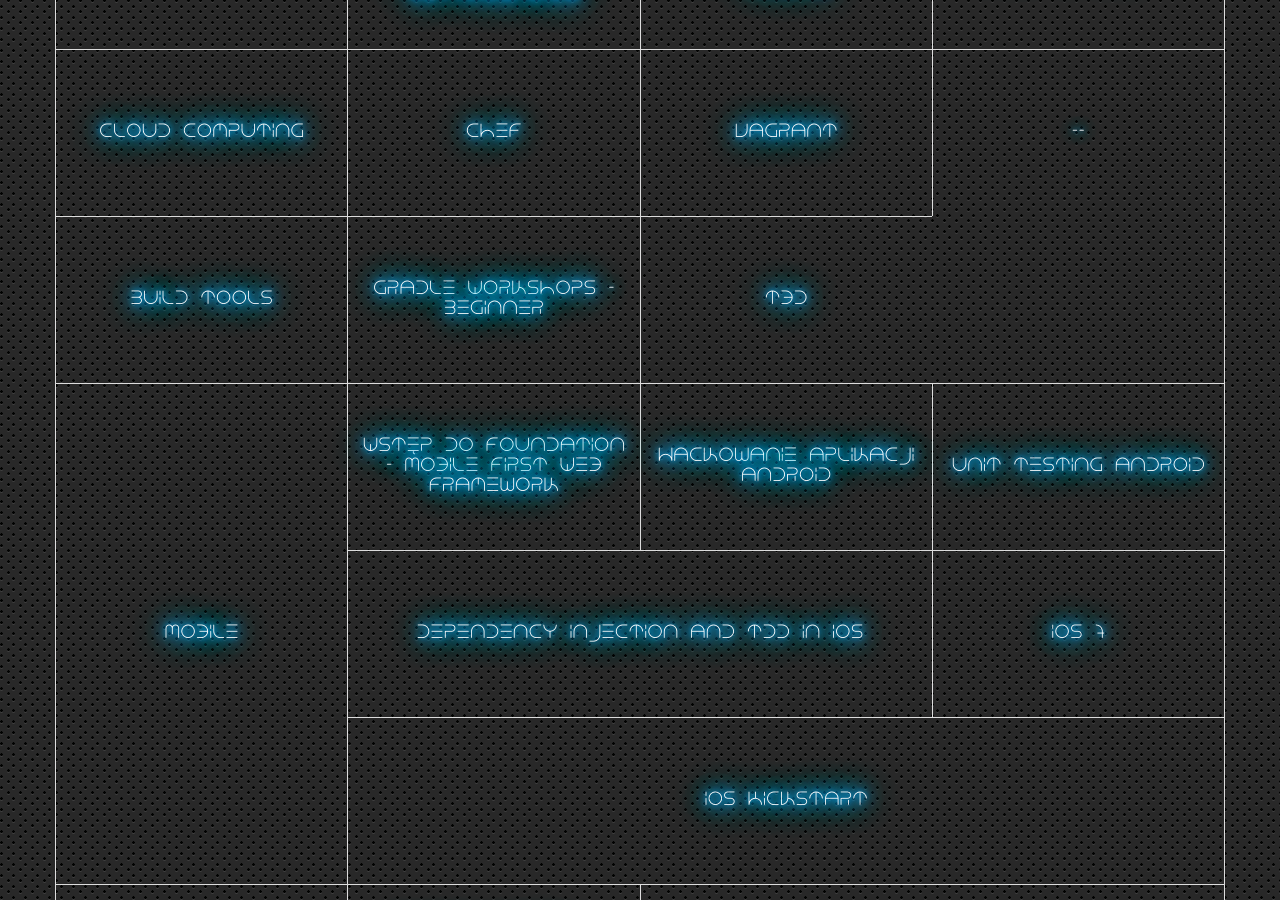
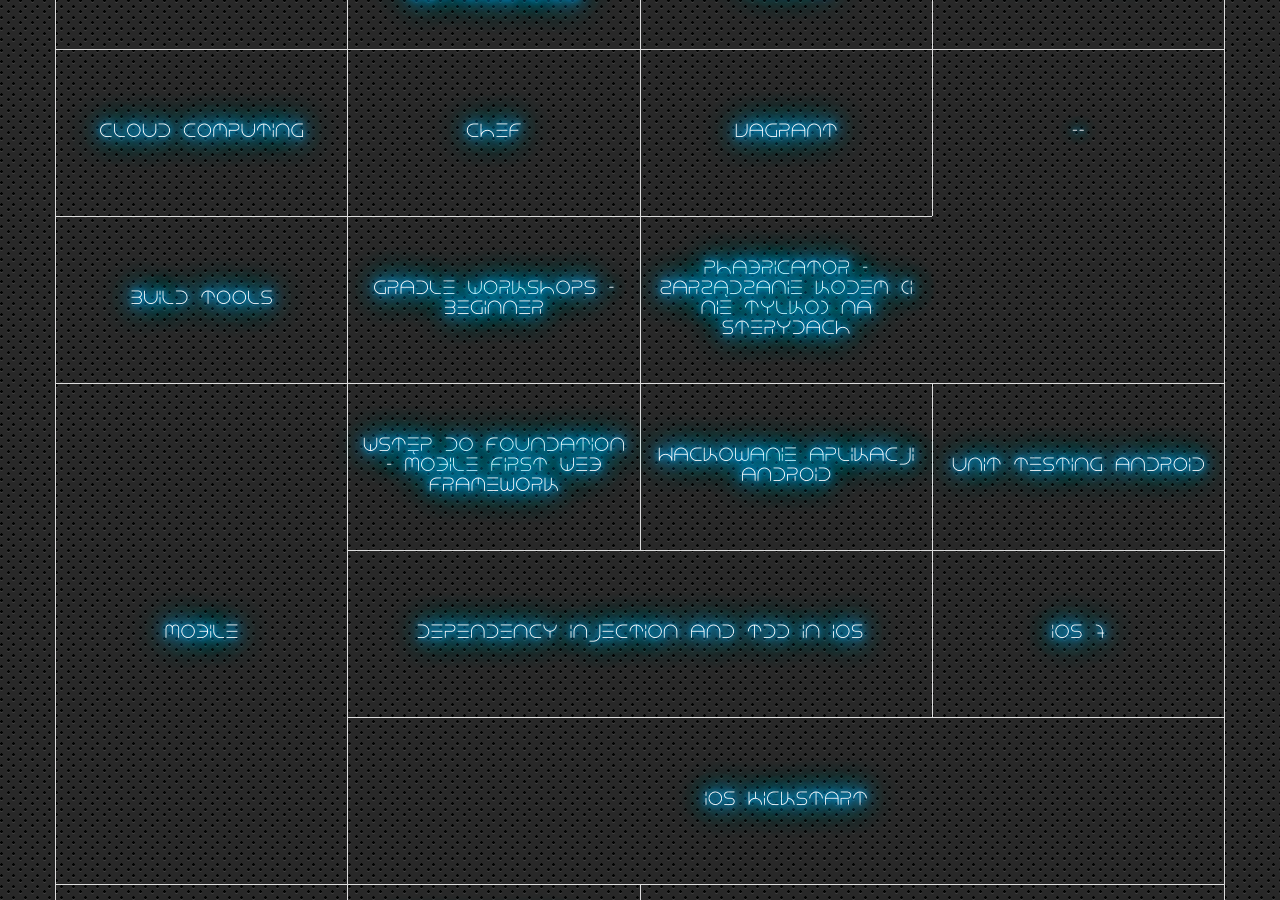
Before and after one commit to wojtekerbetowski/warsjawa2013, a Jekyll site: the page built from index.html, in a window 1280 px wide and 900 px high, scrolled down 2195 px. Built offline with Jekyll 4.4.1, drawn with Linux system fonts in a browser that asks for light colours; some of the changed lines change nothing that is shown.

Commit message:
add Phabricator workshop details

```diff
--- a/index.html
+++ b/index.html
@@ -292,12 +292,13 @@
         spots: 35
 
       - id: phabricator
-        title: tbd
+        title: Phabricator - zarządzanie kodem (i nie tylko) na sterydach
         speaker:
           name: Mateusz Grzechociński
-          photo: /img/tbd.png
-          bio: tbd
-        requirements: tdb
+          photo: /img/speakers/mateusz_grzechocinski.jpeg
+          bio: "Programista, który swoją przygodę rozpoczął w świecie aplikacji webowych, aby w końcu przejść na stronę mobilną. Pasjonat czystego, obiektowego kodu, wzorców projektowych i technologii mobilnych. Prelegent, mający za sobą kilka wystąpień m.in. na: Confiturze, Warsjawie, Mobile Warsaw, Warszawa JUG, GitKata i Akademii Inżyniera \"Szlif\". Zawodowo związany z Polideą, gdzie pracuje w prawdziwym duchu Agile."
+        description: "Szukasz narzędzia, które skupi rózne aspekty zarządzania projektem w jednym miejscu? Chcesz robić code-review, rozwijać projektowe WIKI, dzielić się plikami i kodem? Ten warsztat jest dla Ciebie!<br/><br/>Podczas warsztatu poznasz stworzoną przez Facebook'a darmową, bogatą kolekcję w/w narzędzi zintegrowanych w jednym miejscu - Phabricator. Zaczniemy od jego instalacj i konfiguracji od strony użytkownika, przejdziemy przez różne scenariusze code-review, poznamy możliwości command-line'owego klienta \"arcanist\" oraz wiele więcej możliwości Phabricatora.<br/><br/>Warsztat będzie prowadzony z punktu widzenia developera, który do tej pory administrował i używał Gerrita, uznając go za killer-app, do czasu poznania Phabricatora. Warsztat jest szczególnie polecany osobom z podobnymi doświadczeniami.<br/><br/>Zapraszam!"
+        requirements: "Profil preferowanego uczestnika warsztatu:<ul><li>nie boi się włączyć i używać konsoli</li><li>wie co robi git clone</li><li>wie co to jest code-review</li></ul>Jeśli nie spełniasz powyższego, i tak zapraszam. Na pewno sobie poradzisz! :)"
 
 - name: Mobile
   paths:
```
Also changed, not shown: img/speakers/mateusz_grzechocinski.jpeg (added).
